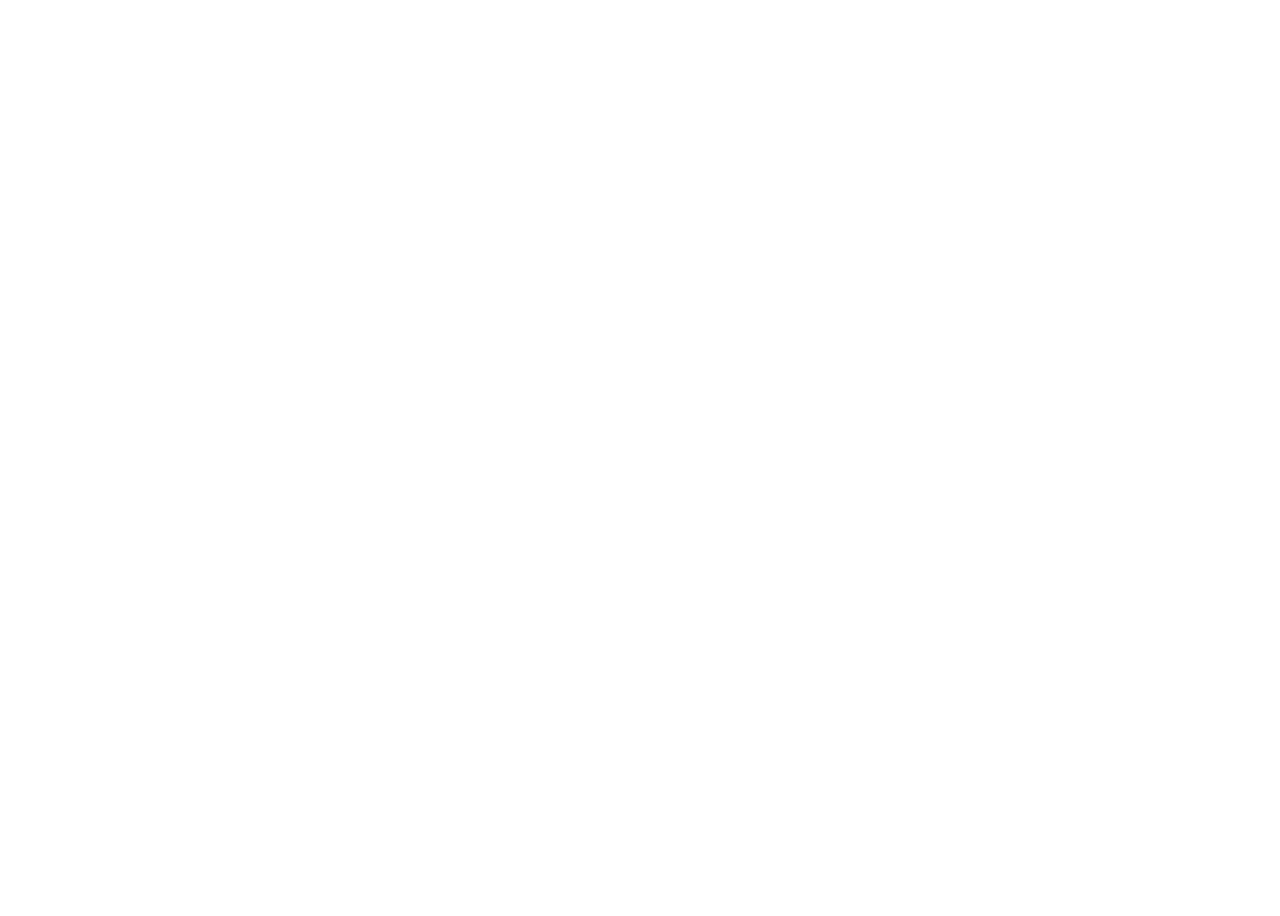
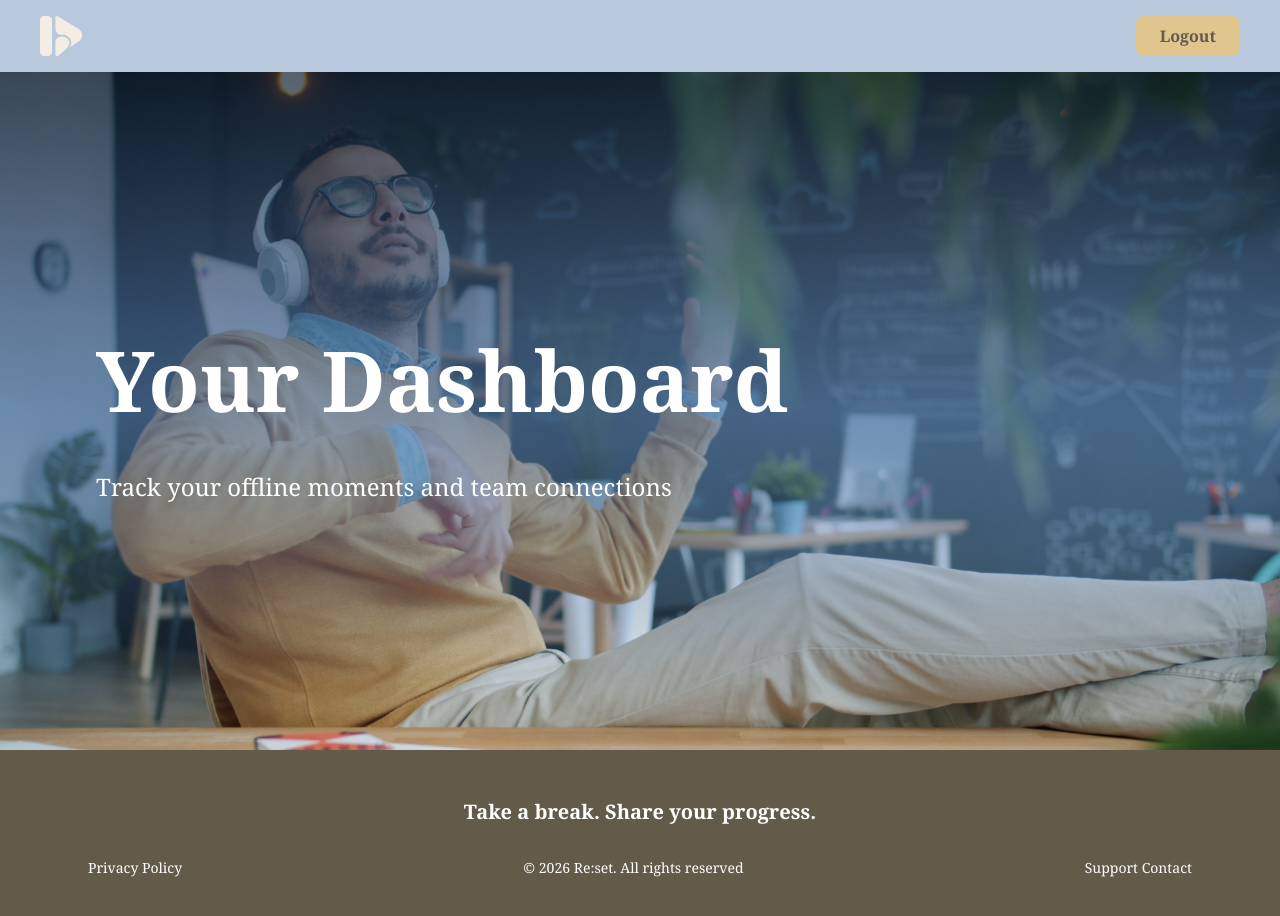
Before and after one commit to dave1433/ShareBreak, a React (Vite) app in the folder client/: page /dashboard in a window 1280 px wide. Before the commit this address had no page. Shown: the top 916 px of the page. Before the commit the page ends 800 px from the top, so only its background shows below. Built offline with nearby package versions, Linux system fonts and the light colour scheme.

Commit message:
Feature: Design Dashboard begin

```diff
--- a/client/src/App.tsx
+++ b/client/src/App.tsx
@@ -37,7 +37,7 @@ function App() {
         <img
           src={bigLogo}
           alt="Reset Big Logo"
-          className="absolute right-28 top-1/2 -translate-y-1/2 w-96 h-auto animate-slide-in-left z-20"
+          className="absolute right-28 top-1/2 -translate-y-1/2 w-96 h-auto animate-slide-in-left z-20 hidden lg:block"
         />
       </div>
 
--- /dev/null
+++ b/client/src/Dashboard.tsx
@@ -0,0 +1,73 @@
+import { Link } from 'react-router-dom'
+import dashboardImg from './assets/dasboard-img.jpg'
+import bigLogo from './assets/Logo-big.png'
+
+function Dashboard() {
+  const handleLogout = () => {
+    // Add your logout logic here
+    console.log('Logging out...')
+    // For now, just redirect to home
+    window.location.href = '/'
+  }
+
+  return (
+    <div className="min-h-screen bg-bg font-sans text-center">
+      {/* Header */}
+      <header className="bg-header bg-opacity-40 flex justify-between items-center px-10 py-4">
+        <Link to="/">
+          <img src={bigLogo} alt="Reset Logo" className="h-10 w-auto" />
+        </Link>
+        <button
+          onClick={handleLogout}
+          className="bg-border font-bold px-6 py-2 rounded-lg text-text transition-all duration-300 hover:bg-accent hover:text-white hover:shadow-lg hover:scale-105"
+        >
+          Logout
+        </button>
+      </header>
+
+      {/* Hero Section */}
+      <div className="relative">
+        <section className="relative h-hero bg-cover bg-center" style={{backgroundImage: `url(${dashboardImg})`}}>
+          {/* Vertical Gradient Overlay - from top to bottom */}
+          <div className="absolute inset-0 bg-gradient-to-b from-hero-start via-hero-mid to-transparent opacity-65"></div>
+
+          {/* Hero Content - Left aligned */}
+          <div className="relative z-10 flex flex-col justify-center h-full px-24">
+            <h1 className="text-clamp-h1 font-heading font-bold text-white mb-6 text-left">
+              Your Dashboard
+            </h1>
+            <h2 className="text-white text-clamp-h2 leading-relaxed text-left">
+              Track your offline moments and team connections
+            </h2>
+          </div>
+        </section>
+
+        {/* Big Logo - Positioned absolutely on the right side */}
+        <img
+          src={bigLogo}
+          alt="Reset Big Logo"
+          className="absolute right-28 top-1/2 -translate-y-1/2 w-96 h-auto animate-slide-in-left z-20 hidden lg:block"
+        />
+      </div>
+
+      {/* Dashboard Content */}
+
+
+      {/* Footer */}
+      <footer className="bg-footer py-12 text-center">
+        <div className="max-w-6xl mx-auto px-6">
+          <h3 className="text-xl font-heading font-bold text-white mb-8">
+            Take a break. Share your progress.
+          </h3>
+          <div className="flex justify-between items-center space-x-8 text-white text-sm">
+            <span>Privacy Policy</span>
+            <span>© 2026 Re:set. All rights reserved</span>
+            <span>Support Contact</span>
+          </div>
+        </div>
+      </footer>
+    </div>
+  )
+}
+
+export default Dashboard
--- a/client/src/Login.tsx
+++ b/client/src/Login.tsx
@@ -1,8 +1,9 @@
 import { useState } from 'react'
-import { Link } from 'react-router-dom' // heeeeeelp
+import { Link, useNavigate } from 'react-router-dom'
 import loginLogo from './assets/logo-login.png'
 
 function Login() {
+  const navigate = useNavigate()
   const [isRegistering, setIsRegistering] = useState(false)
   const [loading, setLoading] = useState(false)
   const [authError, setAuthError] = useState('')
@@ -38,6 +39,8 @@ function Login() {
         setIsLoggedIn(true)
         setCurrentUser({ email })
         setLoading(false)
+        // Redirect to dashboard
+        navigate('/dashboard')
       }, 1000)
     } catch (error) {
       setAuthError('Login failed. Please try again.')
@@ -59,6 +62,8 @@ function Login() {
         setIsLoggedIn(true)
         setCurrentUser({ email: regEmail })
         setLoading(false)
+        // Redirect to dashboard
+        navigate('/dashboard')
       }, 1000)
     } catch (error) {
       setAuthError('Registration failed. Please try again.')
@@ -71,7 +76,6 @@ function Login() {
       {/* Login/Register Card */}
       <div className="relative z-10 bg-bg rounded-3xl p-8 w-full max-w-md shadow-lg">
         {/* Back to Home Link */}
-        {/* heeeeeelp*/}
         <Link
           to="/"
           className="block w-fit mb-6 text-black no-underline hover:text-purple transition-colors duration-300"
--- a/client/src/main.tsx
+++ b/client/src/main.tsx
@@ -4,6 +4,7 @@ import { BrowserRouter, Routes, Route } from 'react-router-dom'
 import './index.css'
 import App from './App.tsx'
 import Login from './Login.tsx'
+import Dashboard from './Dashboard.tsx'
 
 createRoot(document.getElementById('root')!).render(
   <StrictMode>
@@ -11,6 +12,7 @@ createRoot(document.getElementById('root')!).render(
       <Routes>
         <Route path="/" element={<App />} />
         <Route path="/login" element={<Login />} />
+        <Route path="/dashboard" element={<Dashboard />} />
       </Routes>
     </BrowserRouter>
   </StrictMode>,
```
Also changed, not shown: client/src/assets/dasboard-img.jpg (added).
